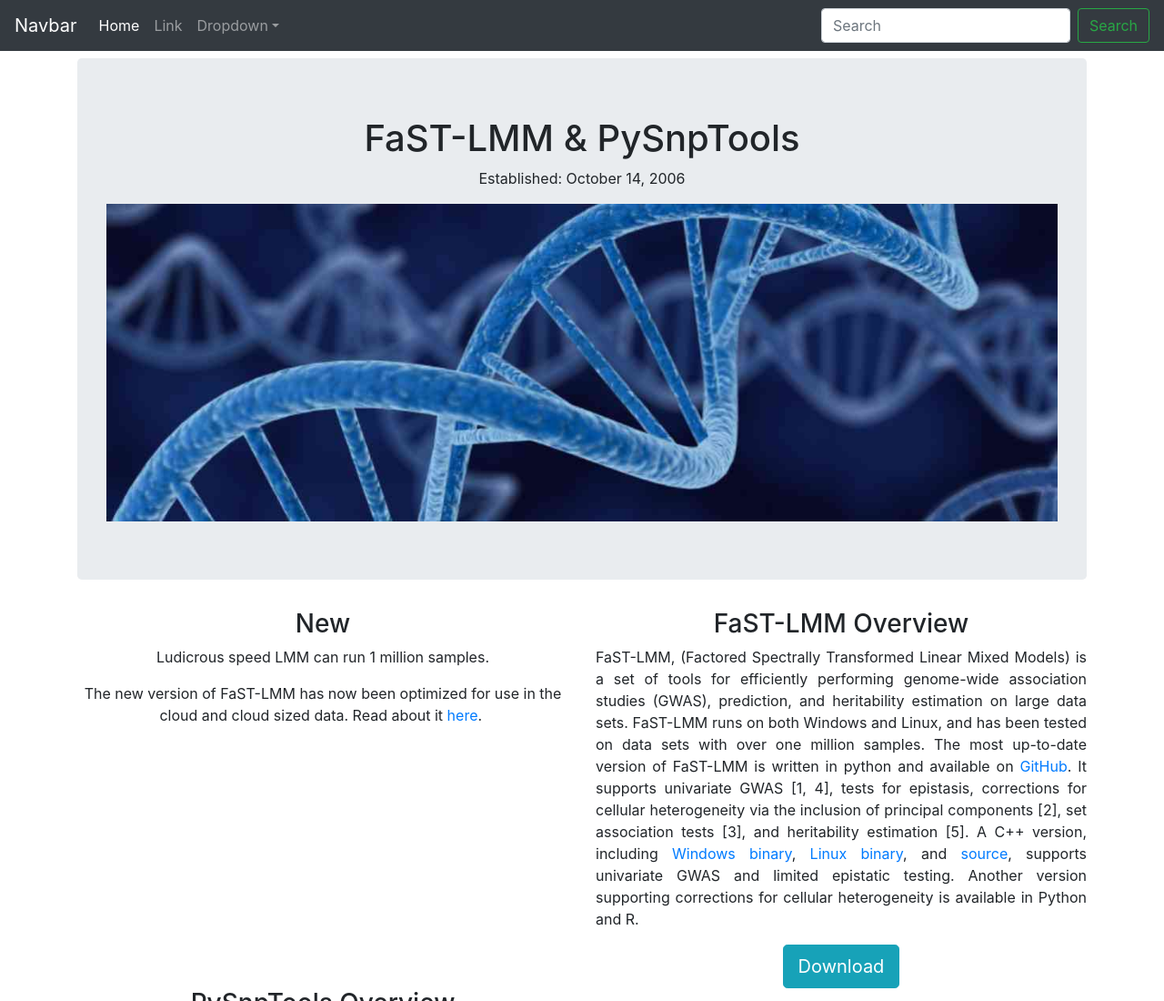
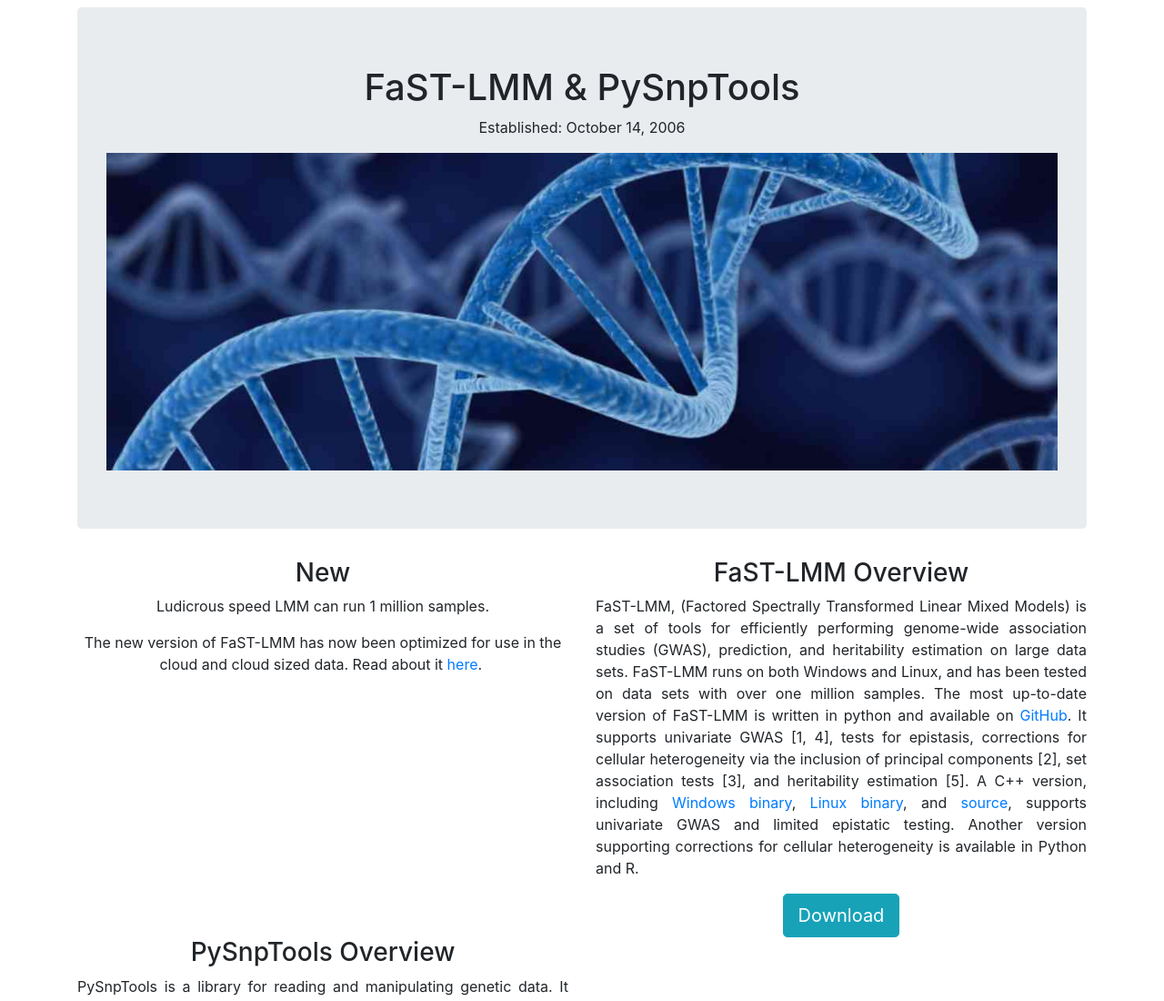
Before and after one commit to heckerma/fastlmm.github.io, a plain HTML site: page index.html in a window 1280 px wide. Shown: the top 1100 px of the page at 91% size. Drawn offline with Linux system fonts and the light colour scheme.

Commit message:
remove nav bar

```diff
--- a/index.html
+++ b/index.html
@@ -9,35 +9,7 @@
     <link href="css/bootstrap-4.3.1.css" rel="stylesheet">
   </head>
   <body>
-    <nav class="navbar navbar-expand-lg navbar-dark bg-dark">
-      <a class="navbar-brand" href="#">Navbar</a>
-      <button class="navbar-toggler" type="button" data-toggle="collapse" data-target="#navbarSupportedContent" aria-controls="navbarSupportedContent" aria-expanded="false" aria-label="Toggle navigation">
-      <span class="navbar-toggler-icon"></span>
-      </button>
-      <div class="collapse navbar-collapse" id="navbarSupportedContent">
-        <ul class="navbar-nav mr-auto">
-          <li class="nav-item active">
-            <a class="nav-link" href="#">Home <span class="sr-only">(current)</span></a>
-          </li>
-          <li class="nav-item">
-            <a class="nav-link" href="#">Link</a>
-          </li>
-          <li class="nav-item dropdown">
-            <a class="nav-link dropdown-toggle" href="#" id="navbarDropdown" role="button" data-toggle="dropdown" aria-haspopup="true" aria-expanded="false">Dropdown</a>
-            <div class="dropdown-menu" aria-labelledby="navbarDropdown">
-              <a class="dropdown-item" href="#">Action</a>
-              <a class="dropdown-item" href="#">Another action</a>
-              <div class="dropdown-divider"></div>
-              <a class="dropdown-item" href="#">Something else here</a>
-            </div>
-          </li>
-        </ul>
-        <form class="form-inline my-2 my-lg-0">
-          <input class="form-control mr-sm-2" type="search" placeholder="Search" aria-label="Search">
-          <button class="btn btn-outline-success my-2 my-sm-0" type="submit">Search</button>
-        </form>
-      </div>
-    </nav>
+
     <div class="container mt-2">
       <div class="row">
         <div class="col-12">
```
